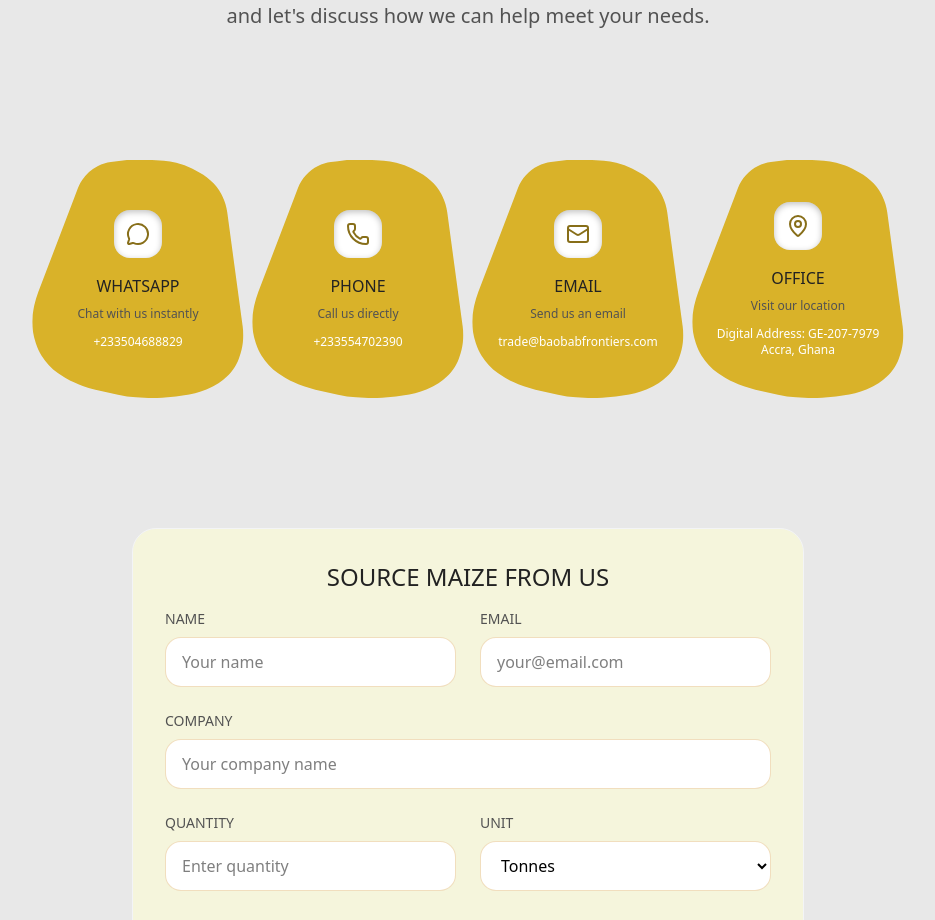
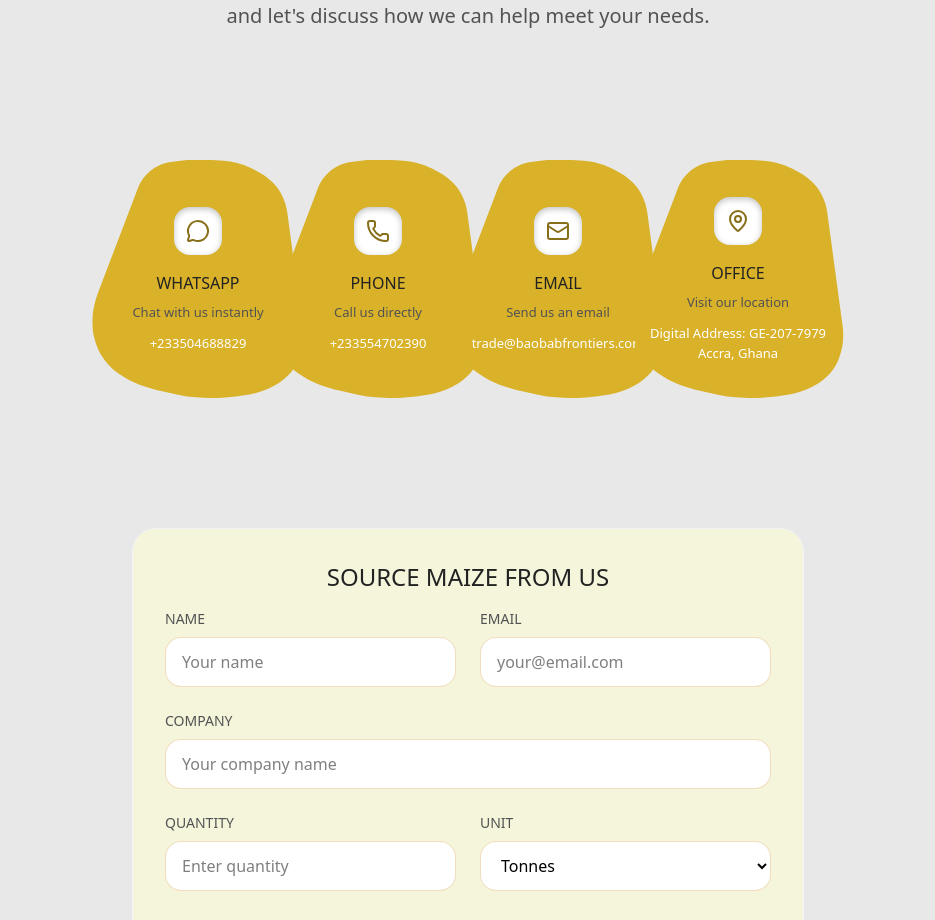
Before and after one commit to afromorpheus/baobab-frontiers-website, a Next.js app: page / in a window 1280 px wide. Shown: the part 5900-6820 px from the top of the page, without its empty margins (172-1107 px from the left). Built offline with nearby package versions, Linux system fonts and the light colour scheme.

Commit message:
Reduce space between contact cards and increase font size by 2px

```diff
--- a/src/components/LetsTalk.tsx
+++ b/src/components/LetsTalk.tsx
@@ -88,7 +88,7 @@ export default function LetsTalk() {
                 transition={{ duration: 0.6, delay: index * 0.1 }}
                 viewport={{ once: true }}
                 className="group relative flex-shrink-0"
-                style={{ width: '300px', marginRight: index < contactMethods.length - 1 ? '-80px' : '0' }}
+                style={{ width: '300px', marginRight: index < contactMethods.length - 1 ? '-120px' : '0' }}
               >
                 {/* Brand Motif Background */}
                 <div className="relative w-full h-96 md:h-80">
@@ -115,17 +115,17 @@ export default function LetsTalk() {
                       </div>
 
                       {/* Title */}
-                      <h3 className="text-lg md:text-base font-kannada-regular text-[#222222] mb-2">
+                      <h3 className="text-[18px] md:text-[16px] font-kannada-regular text-[#222222] mb-2">
                         {method.title}
                       </h3>
 
                       {/* Description */}
-                      <p className="text-sm md:text-xs text-[#525252] font-nunito-light mb-3">
+                      <p className="text-[15px] md:text-[13px] text-[#525252] font-nunito-light mb-3">
                         {method.description}
                       </p>
 
                       {/* Contact Info */}
-                      <p className="text-white font-nunito-light font-medium whitespace-pre-line text-sm md:text-xs">
+                      <p className="text-white font-nunito-light font-medium whitespace-pre-line text-[15px] md:text-[13px]">
                         {method.contact}
                       </p>
                     </div>
```
